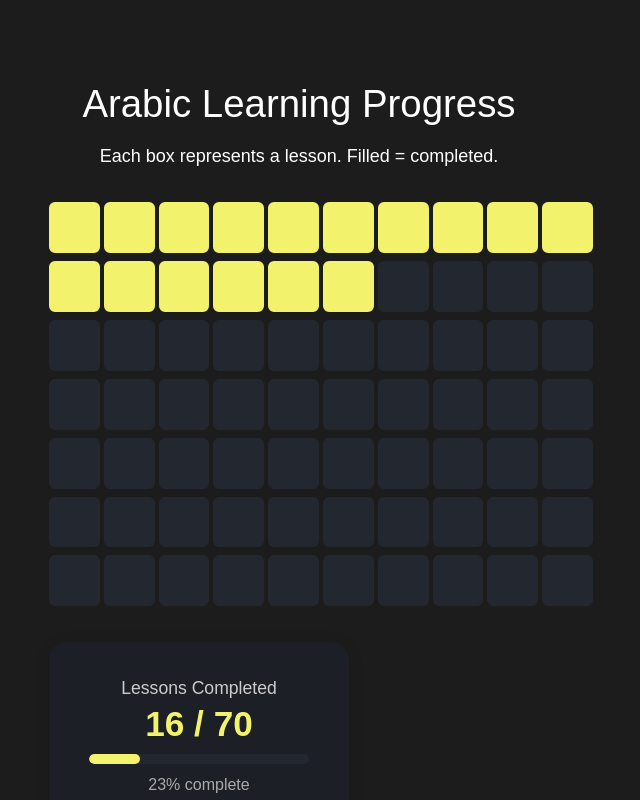
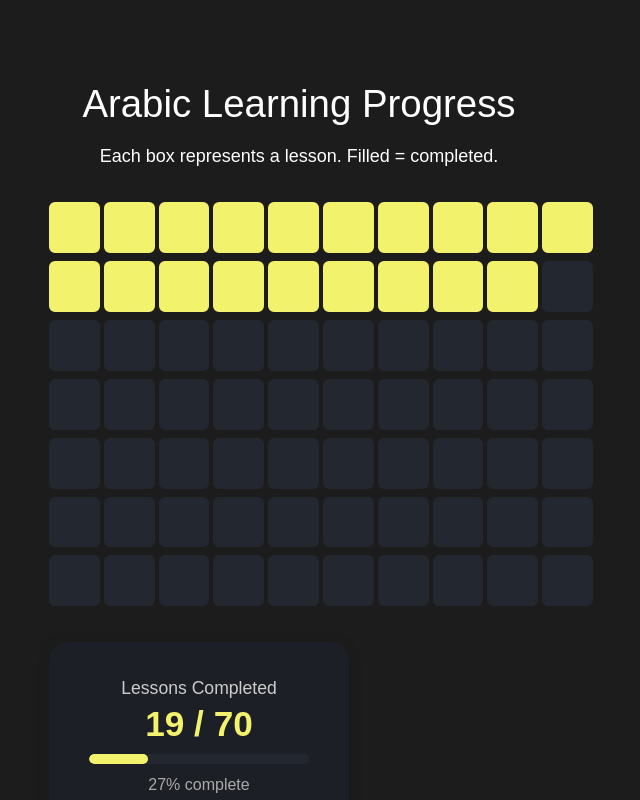
Before and after one commit to hussamkhatib/hussamkhatib.com, a SvelteKit app: page /arabic in a window 1280 px wide. Shown: the top 800 px of the page, without its empty margins (341-981 px from the left). Built offline with nearby package versions, Linux system fonts and the light colour scheme.

Commit message:
Add additional lesson dates to Arabic course schedule

```diff
--- a/src/routes/arabic/+page.svelte
+++ b/src/routes/arabic/+page.svelte
@@ -20,6 +20,9 @@
     "2025-03-14",
     "2025-03-19",
     "2025-04-05",
+    "2025-05-25",
+    "2025-06-01",
+    "2025-06-14",
   ];
 
   const totalLessons = 70;
```
